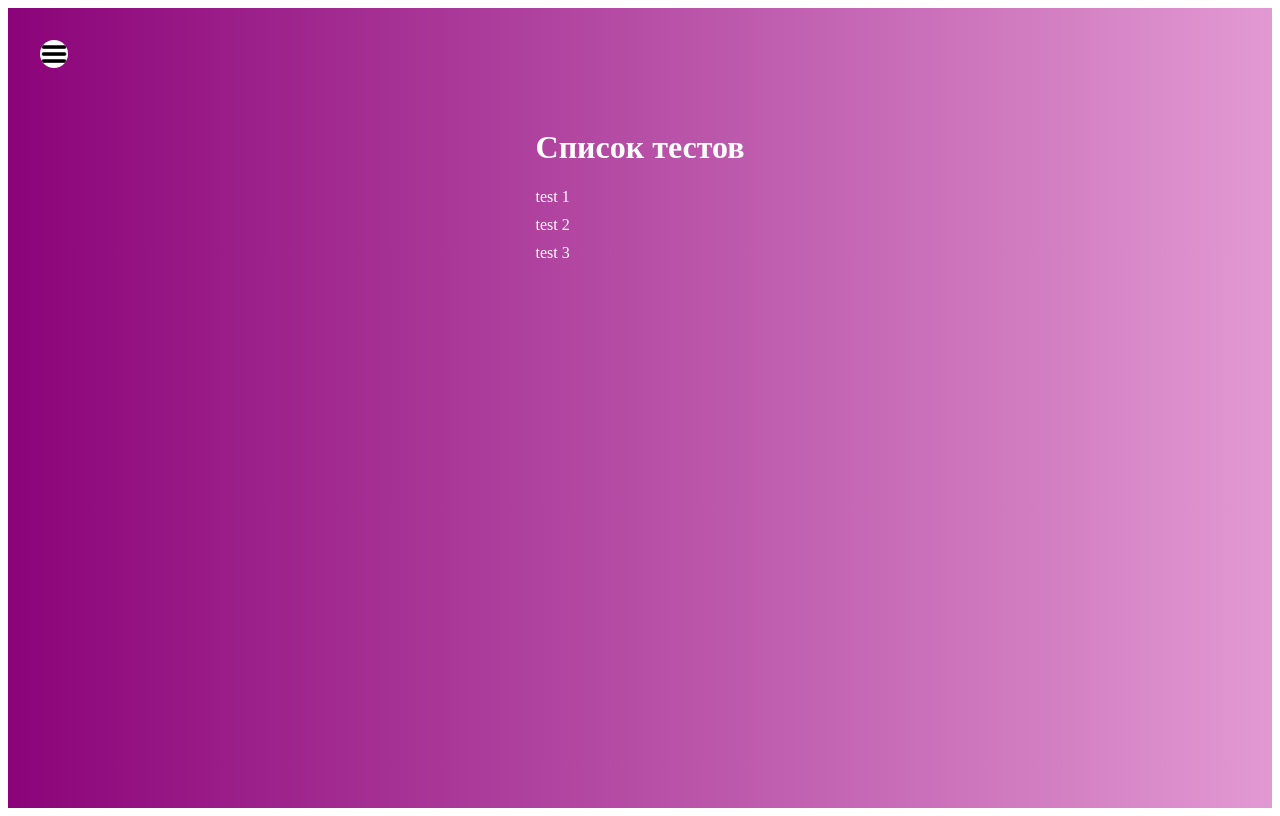
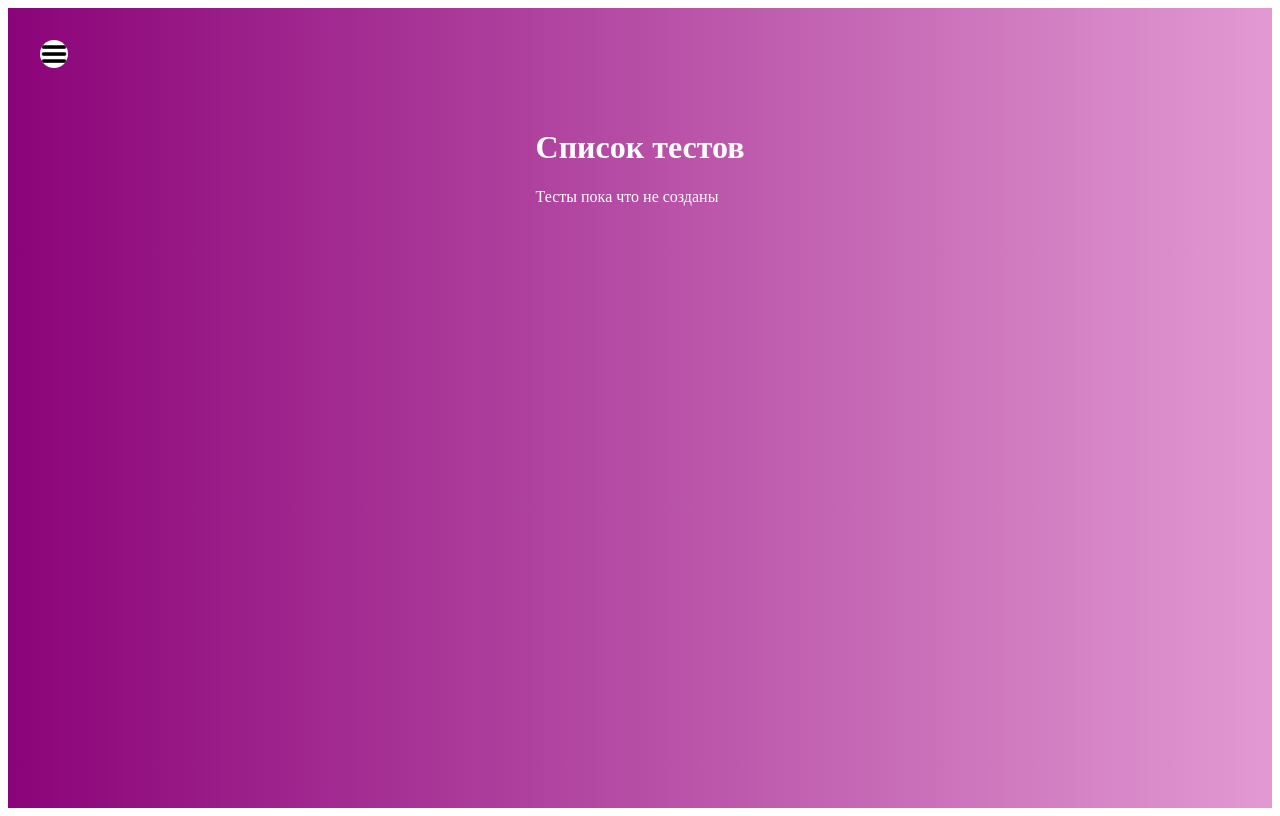
Before and after one commit to fesson777/quiz-react-ts, a React (Create React App) app: page / in a window 1280 px wide. Built offline with nearby package versions, Linux system fonts and the light colour scheme.

Commit message:
:before some changes

```diff
--- a/src/containers/Quiz/Quiz.tsx
+++ b/src/containers/Quiz/Quiz.tsx
@@ -1,5 +1,5 @@
 import clsx from 'clsx'
-import { useState } from 'react'
+import { useEffect, useLayoutEffect, useState } from 'react'
 import styles from './Quiz.module.scss'
 import { ActiveQuiz } from '../../components/ActiveQuiz'
 import FinishedQuiz from '../../components/FinishedQuiz/FinishedQuiz'
--- a/src/containers/QuizCreator/QuizCreator.jsx
+++ b/src/containers/QuizCreator/QuizCreator.jsx
@@ -1,27 +1,20 @@
 import clsx from 'clsx'
-import { useState } from 'react'
+import { useEffect, useState } from 'react'
+import { useNavigate } from 'react-router-dom'
 import { Button } from '../../components/Button'
 import Input from '../../components/Navigation/Input/Input'
 import { Select } from '../../components/Navigation/Select'
 import styles from './QuizCreator.module.scss'
 
 export default function QuizCreator() {
+  const navigate = useNavigate()
+
   const [quizForm, setquizForm] = useState({
     quiz: [],
     isFormValid: false,
     rightAnswerId: 1,
     formControls: createFormControls(),
   })
-
-  function createControl(config, validation) {
-    return {
-      ...config,
-      validation,
-      valid: !validation,
-      touched: false,
-      value: '',
-    }
-  }
 
   function validate(value, validation = null) {
     if (!validation) {
@@ -44,18 +37,6 @@ export default function QuizCreator() {
     return isFormValid
   }
 
-  function createOptionControl(number) {
-    return createControl(
-      {
-        label: `Ответ: ${number}`,
-        errorMessage: 'Значение не может быть пустым',
-        id: number,
-      },
-
-      { required: true }
-    )
-  }
-
   function createFormControls() {
     return {
       question: createControl(
@@ -70,6 +51,28 @@ export default function QuizCreator() {
       option3: createOptionControl(3),
       option4: createOptionControl(4),
     }
+  }
+
+  function createControl(config, validation) {
+    return {
+      ...config,
+      validation,
+      valid: !validation,
+      touched: false,
+      value: '',
+    }
+  }
+
+  function createOptionControl(number) {
+    return createControl(
+      {
+        label: `Ответ: ${number}`,
+        errorMessage: 'Значение не может быть пустым',
+        id: number,
+      },
+
+      { required: true }
+    )
   }
 
   function submitHandler(event) {
@@ -109,7 +112,9 @@ export default function QuizCreator() {
   function createQuizHandler(event) {
     event.preventDefault()
 
-    console.log(quizForm.quiz)
+    localStorage.setItem(`quiz-${Date.now()}`, JSON.stringify(quizForm.quiz))
+
+    navigate('/')
   }
 
   function selectChangeHandler(event) {
@@ -154,6 +159,7 @@ export default function QuizCreator() {
       )
     })
   }
+
   return (
     <div className={clsx(styles.root)}>
       <div>
--- a/src/containers/QuizList/QuizList.jsx
+++ b/src/containers/QuizList/QuizList.jsx
@@ -1,24 +1,44 @@
 import clsx from 'clsx'
+import { useEffect, useLayoutEffect } from 'react'
 import { Link } from 'react-router-dom'
 import styles from './QuizList.module.scss'
 
 export default function QuizList() {
+  let date = new Date().toLocaleDateString()
+  const empty = () => {
+    return (
+      <li className="js-li">
+        <Link to={'quiz-creator'}>Тесты пока что не созданы</Link>
+      </li>
+    )
+  }
   function renderQuizes() {
-    return [1, 2, 3].map((quiz, index) => {
+    let asks = {}
+    Object.keys(localStorage).forEach((item) => {
+      if (item.includes('quiz')) {
+        asks[item] = JSON.parse(localStorage.getItem(item))
+      }
+    })
+
+    return Object.keys(asks).map((nameQuiz, index) => {
       return (
         <li key={index}>
-          <Link to={'quiz/' + quiz}>test {quiz}</Link>
+          <Link to={'quiz/' + (+index + 1)}>
+            {index + 1}. Тесты, количество вопросов: {asks[nameQuiz].length} -
+            {date}
+          </Link>
         </li>
       )
     })
   }
+  const showQuiz = renderQuizes().length ? renderQuizes() : empty()
 
   return (
     <div className={clsx(styles.root)}>
       <div>
         <h1>Список тестов</h1>
 
-        <ul>{renderQuizes()}</ul>
+        <ul>{showQuiz}</ul>
       </div>
     </div>
   )
--- a/src/containers/QuizList/QuizList.module.scss
+++ b/src/containers/QuizList/QuizList.module.scss
@@ -25,3 +25,8 @@
     }
   }
 }
+
+.js-li {
+  font-size: 25px;
+  text-decoration: dotted;
+}
```
